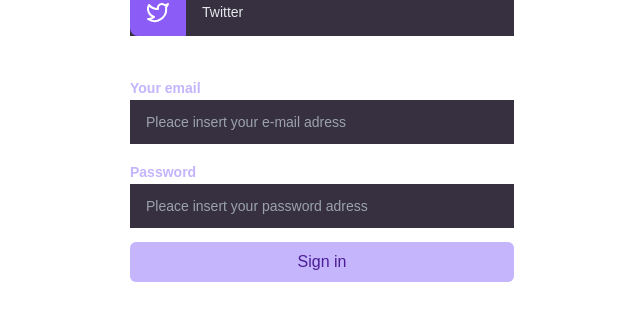
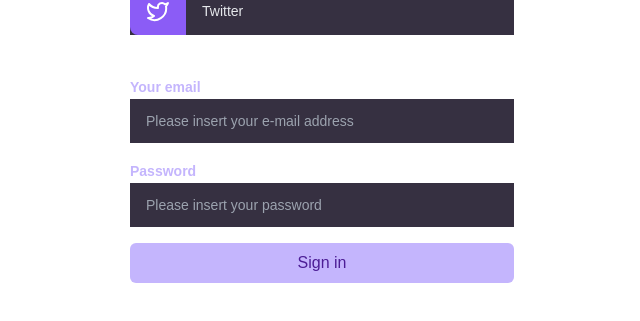
Before and after one commit to yabaernesto/task-manager, a Next.js app: page /sign-in in a window 1280 px wide. Shown: the part 303-624 px from the top of the page, without its empty margins (318-958 px from the left). Built offline with nearby package versions, Linux system fonts and the light colour scheme.

Commit message:
feat: added validation

```diff
--- a/package.json
+++ b/package.json
@@ -9,12 +9,16 @@
     "lint": "next lint"
   },
   "dependencies": {
+    "formik": "^2.4.6",
+    "i": "^0.3.7",
     "lucide-react": "^0.461.0",
     "next": "15.0.3",
+    "npm": "^10.9.1",
     "react": "19.0.0-rc-66855b96-20241106",
     "react-dom": "19.0.0-rc-66855b96-20241106",
     "tailwind-variants": "^0.3.0",
-    "uuid": "^11.0.3"
+    "uuid": "^11.0.3",
+    "yup": "0.32.11"
   },
   "devDependencies": {
     "@biomejs/biome": "1.9.4",
--- a/src/app/sign-in/page.tsx
+++ b/src/app/sign-in/page.tsx
@@ -1,11 +1,42 @@
+'use client'
+
 import { Facebook, Twitter } from 'lucide-react'
 import { Logo } from '../components/Logo'
 import Link from 'next/link'
 import { Button } from '../components/Button'
 import * as Root from '../components/Form/Input'
 import * as Social from '../components/Form/Social'
+import * as yup from 'yup'
+import { useFormik } from 'formik'
+import { useRouter } from 'next/navigation'
 
 const SignIn = () => {
+  const router = useRouter()
+
+  const schema = yup.object().shape({
+    email: yup
+      .string()
+      .email('O email deve ser válido')
+      .required('O campo email é obrigatório'),
+    password: yup
+      .string()
+      .min(4, 'A senha deve ter no mínimo 4 caracteres')
+      .max(8, 'A senha deve ter no máximo 8 caracteres')
+      .required('O campo senha é obrigatório'),
+  })
+
+  const formik = useFormik({
+    initialValues: {
+      email: '',
+      password: '',
+    },
+    validationSchema: schema,
+    onSubmit: values => {
+      console.log('Dados enviados:', values)
+      router.push('/dashboard')
+    },
+  })
+
   return (
     <div className="h-screen flex flex-col items-center justify-center">
       <div className="w-96 flex flex-col">
@@ -31,14 +62,21 @@ const SignIn = () => {
           </Social.Root>
         </div>
 
-        <form className="w-full mt-10 space-y-4">
+        <form onSubmit={formik.handleSubmit} className="w-full mt-10 space-y-4">
           <Root.FormRoot>
             <Root.Label>Your email</Root.Label>
             <Root.InputFild
               type="email"
               id="email"
-              placeholder="Pleace insert your e-mail adress"
+              name="email"
+              placeholder="Please insert your e-mail address"
+              value={formik.values.email}
+              onChange={formik.handleChange}
+              onBlur={formik.handleBlur}
             />
+            {formik.touched.email && formik.errors.email ? (
+              <div className="text-red-500 text-sm">{formik.errors.email}</div>
+            ) : null}
           </Root.FormRoot>
 
           <Root.FormRoot>
@@ -46,15 +84,22 @@ const SignIn = () => {
             <Root.InputFild
               type="password"
               id="password"
-              placeholder="Pleace insert your password adress"
+              name="password"
+              placeholder="Please insert your password"
+              value={formik.values.password}
+              onChange={formik.handleChange}
+              onBlur={formik.handleBlur}
             />
+            {formik.touched.password && formik.errors.password ? (
+              <div className="text-red-500 text-sm">
+                {formik.errors.password}
+              </div>
+            ) : null}
           </Root.FormRoot>
 
-          <Link href="/dashboard">
-            <Button type="button" className="w-full mt-3.5">
-              Sign in
-            </Button>
-          </Link>
+          <Button type="submit" className="w-full mt-3.5">
+            Sign in
+          </Button>
 
           <p className="text-center text-sm text-white cursor-pointer hover:underline">
             Não tens uma conta? Criar conta agora.
```
Also changed, not shown: 1 other file (tests, documents, lock files or other folders).
